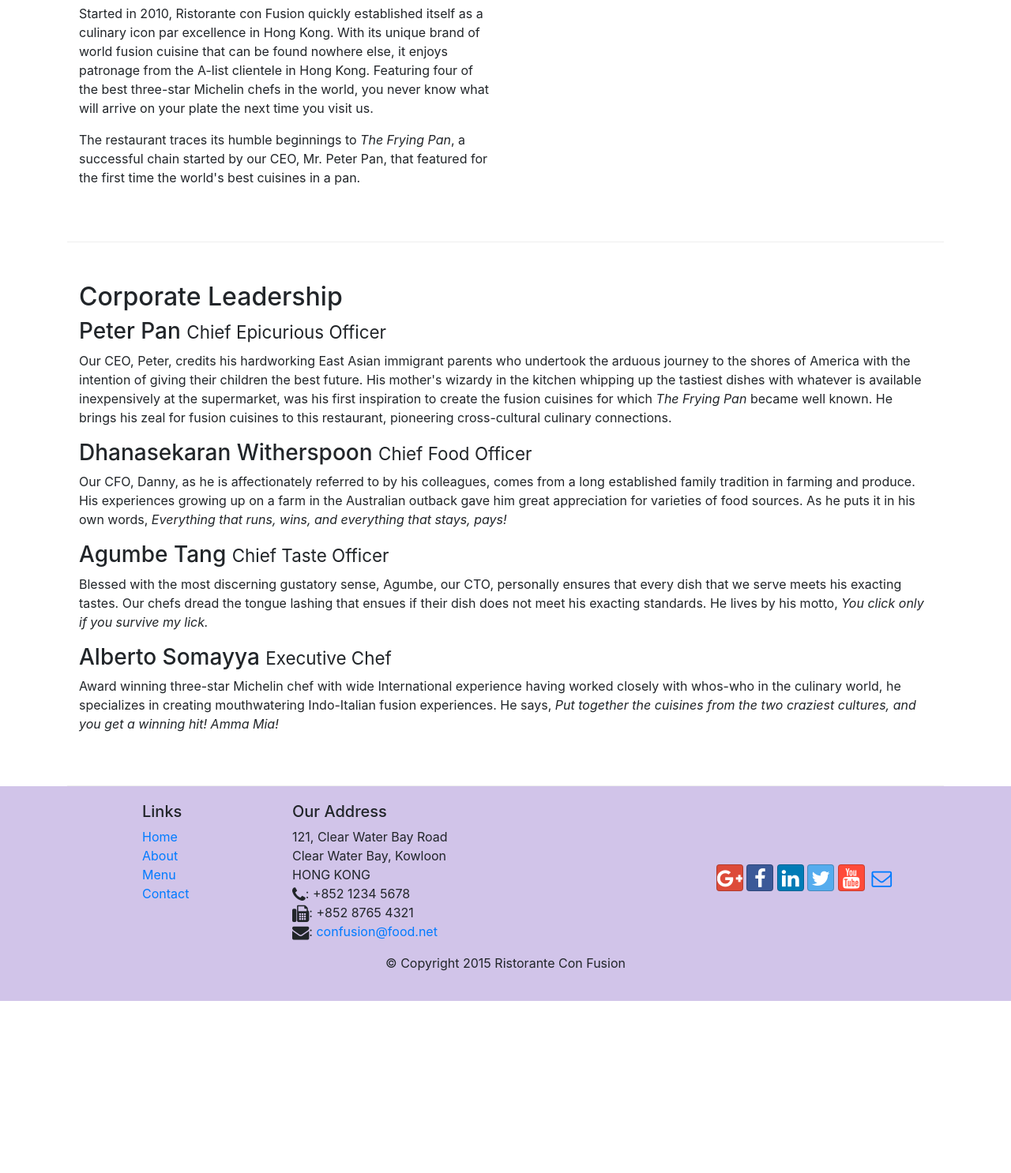
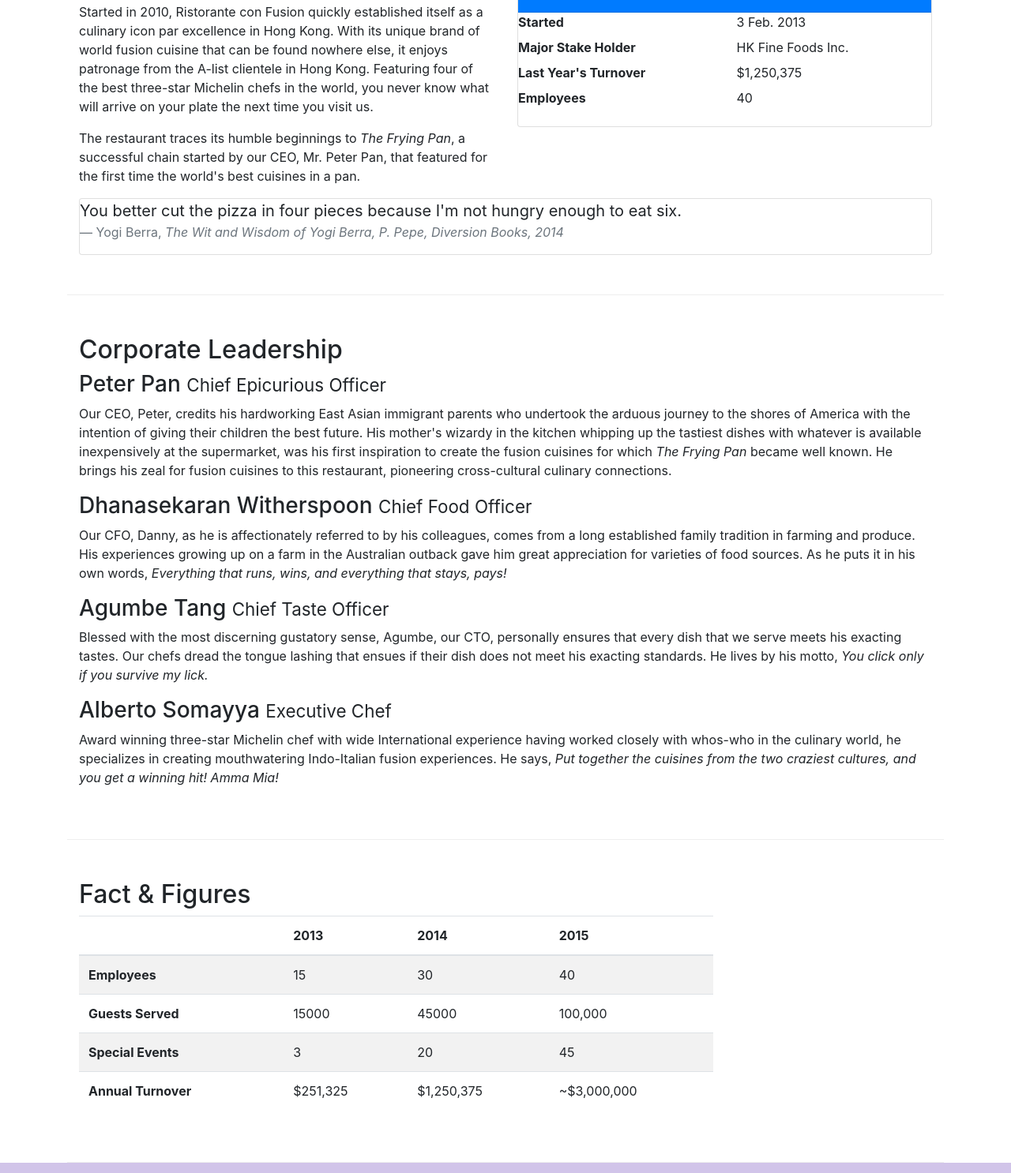
Before and after one commit to Enno-H/WebDev-Bootstrap, a website: page aboutus.html in a window 1280 px wide. Shown: the part 534-2020 px from the top of the page at 79% size. Before the commit the page ends 1802 px from the top, so only its background shows below. Drawn offline with nearby package versions, Linux system fonts and the light colour scheme.

Commit message:
Add Two Tables to aboutus.html

```diff
--- a/aboutus.html
+++ b/aboutus.html
@@ -58,16 +58,44 @@
             </div>
         </div>
 
-        <div class="row row-content align-items-center">
-            <div class="col -12 col-sm-6 col-xl-6 flex-first">
+        <div class="row row-content">
+            <div class="col-12 col-sm-6 col-xl-6 flex-first">
                 <h2>Our History</h2>
                 <p>Started in 2010, Ristorante con Fusion quickly established itself as a culinary icon par excellence in Hong Kong. With its unique brand of world fusion cuisine that can be found nowhere else, it enjoys patronage from the A-list clientele in Hong Kong.  Featuring four of the best three-star Michelin chefs in the world, you never know what will arrive on your plate the next time you visit us.</p>
                 <p>The restaurant traces its humble beginnings to <em>The Frying Pan</em>, a successful chain started by our CEO, Mr. Peter Pan, that featured for the first time the world's best cuisines in a pan.</p>
             </div>
+            <div class="col-sm-6 col-xl-6">
+                <div class="card">
+                    <h3 class="card-header bg-primary text-white">Facts At Glance</h3>
+                    <div class="card-block">
+                        <dl class="row">
+                            <dt class="col-6">Started</dt>
+                            <dd class="col-6">3 Feb. 2013</dd>
+                            <dt class="col-6">Major Stake Holder</dt>
+                            <dd class="col-6">HK Fine Foods Inc.</dd>
+                            <dt class="col-6">Last Year's Turnover</dt>
+                            <dd class="col-6">$1,250,375</dd>
+                            <dt class="col-6">Employees</dt>
+                            <dd class="col-6">40</dd>
+                        </dl>
+                    </div>
+                </div>
+            </div>
+            <div class="col-12">
+                <div class="card card-block bg-faded">
+                    <blockquote class="blockquote">
+                        <p class="mb-0">You better cut the pizza in four pieces because I'm not hungry enough to eat six.</p>
+                        <footer class="blockquote-footer">Yogi Berra,
+                            <cite title="Source Title">The Wit and Wisdom of Yogi Berra, P. Pepe, Diversion Books, 2014</cite>
+                        </footer>
+
+                    </blockquote>
+                </div>
+            </div>
         </div>
 
 
-        <div class="row row-content align-items-center">
+        <div class="row row-content">
             <div class="col-12">
                 <h2>Corporate Leadership</h2>
                 <h3>Peter Pan <small>Chief Epicurious Officer</small></h3>
@@ -80,6 +108,54 @@
                 <p class="hidden-xs-down">Award winning three-star Michelin chef with wide International experience having worked closely with whos-who in the culinary world, he specializes in creating mouthwatering Indo-Italian fusion experiences. He says, <em>Put together the cuisines from the two craziest cultures, and you get a winning hit! Amma Mia!</em></p>
             </div>
        </div>
+
+       <div class="row row-content">
+           <div class="col-12 col-sm-9">
+               <h2>Fact &amp; Figures</h2>
+               <div class="table-responsive">
+                   <table class="table table-striped">
+                       <thead class="thead-inverse">
+                           <tr>
+                               <th>&nbsp;</th>
+                               <th>2013</th>
+                               <th>2014</th>
+                               <th>2015</th>
+                           </tr>
+                       </thead>
+                       <tbody>
+                           <tr>
+                                <th>Employees</th>
+                                <td>15</td>
+                                <td>30</td>
+                                <td>40</td>
+                            </tr>
+                            <tr>
+                                <th>Guests Served</th>
+                                <td>15000</td>
+                                <td>45000</td>
+                                <td>100,000</td>
+                            </tr>
+                            <tr>
+                                <th>Special Events</th>
+                                <td>3</td>
+                                <td>20</td>
+                                <td>45</td>
+                            </tr>
+                            <tr>
+                                <th>Annual Turnover</th>
+                                <td>$251,325</td>
+                                <td>$1,250,375</td>
+                                <td>~$3,000,000</td>
+                            </tr>
+                        </tbody>
+                    </table>
+                </div>
+           </div>
+           <div class="col-12 col-sm-3">
+
+           </div>
+       </div>
+
     </div>
 
     <footer class="footer">
```
